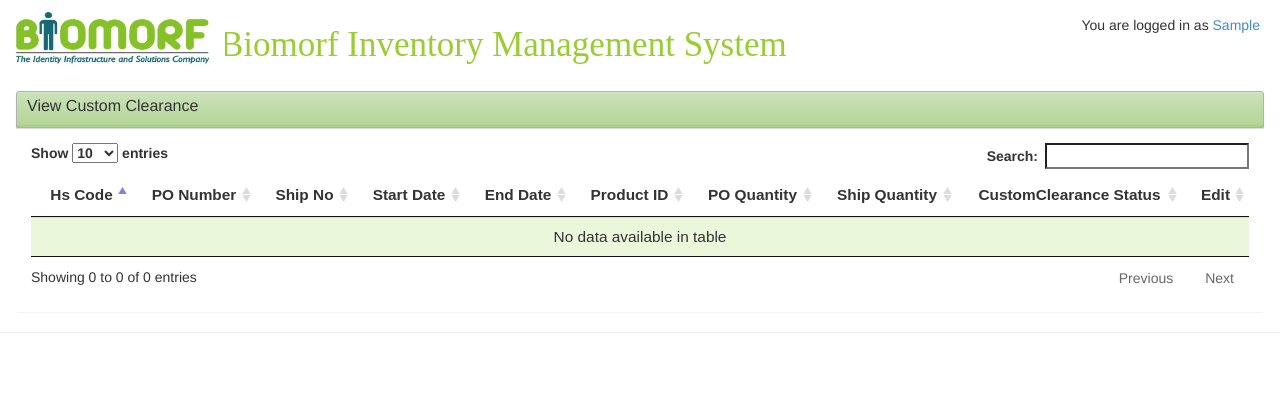
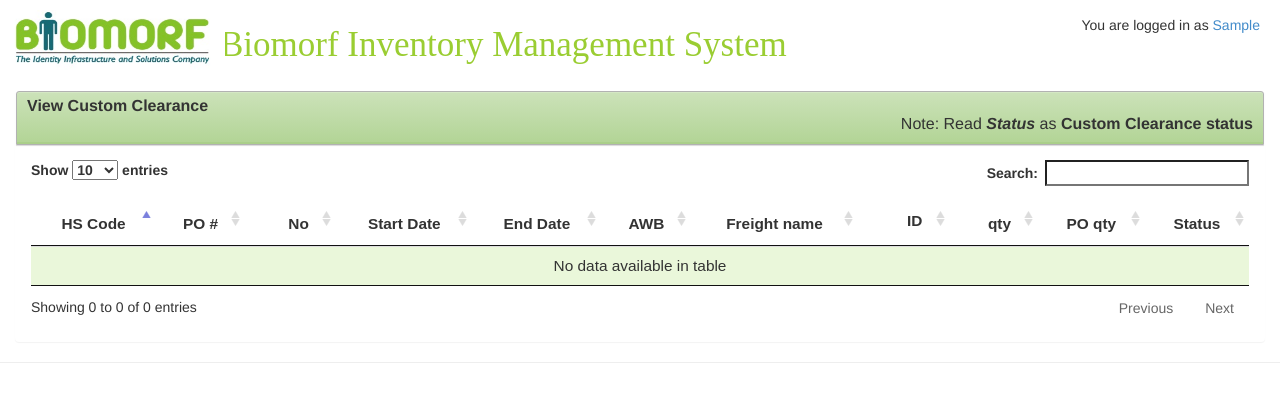
Before and after one commit to ramudevops123/gitlab, a Django app: page /accounts/ViewCustomClearance/ in a window 1280 px wide. Shown: the top 402 px of the page. Run offline with Django 3.2, Linux system fonts and the light colour scheme; the visitor is signed in with stand-in values (Sample User, id 1); data that the repository does not hold is empty; parts of the project's set-up code (start-up, migrations or seed data) failed here and were passed over; some libraries are stand-ins or nearby versions.

Commit message:
git-svn-id: http://192.168.6.6/svn/BIMS@24 55610dc9-07cd-4d4d-84bb-46dc11ea6870

```diff
--- a/blog/templates/ViewCustomClearance.html
+++ b/blog/templates/ViewCustomClearance.html
@@ -16,8 +16,10 @@
 
 	{% endif %}
 
-<title>Create Ticket</title>
+
+<title>::: BIMS :::</title>
  {% load staticfiles %}
+
  <link type "text/css" rel="stylesheet" href="{% static 'css/bootstrap.min.css' %}">
  <link type "text/css" rel="stylesheet" href="{% static 'css/styles.css' %}">
  <link type "text/css" rel="stylesheet" href="{% static 'css/Stickyfooter.css' %}">
@@ -71,42 +73,55 @@
    <div class="col-md-12">
    <div class="panel">
    <div class="panel-heading" id="heading-color" style="padding: 5px 10px 2px;">
-   <h4 class="panel-title" id="user title">View Custom Clearance<h4>
+   <h4 class="panel-title" id="user title"><strong>View Custom Clearance </strong><p align="right">Note: Read <em><strong>Status</em></strong> as <strong>Custom Clearance status</strong></p></h4>
+
    </div>
    <div class="panel-body">
    <table id="myTable" class="table table-striped" style="text-align:center; font-size: 1.1em;font-family: 'Source Sans Pro', sans-serif;color:#333;">
     <thead>
                                     <tr>
-										<th class="center">Hs Code</th>
-										<th class="center">PO Number</th>
-										<th class="center">Ship No</th>
-                                        <th class="center">Start Date</th>
+										<th class="center">HS Code</th>
+										<th class="center">PO #</th>
+										<th class="center"><i class="material-icons">&#xe558;</i> No</th>
+										<th class="center">Start Date</th>
 										<th class="center">End Date</th>
-										<th class="center">Product ID</th>
-										<th class="center">PO Quantity</th>
-										<th class="center">Ship Quantity</th>
-										<th class="center">CustomClearance Status</th>
-										<th class="center">Edit</th>
+										<th class="center">AWB</th>
+										<th class="center">Freight name</th>
+										<th class="center"><i style="font-size:24px" class="fa">&#xf288;</i> ID</th>
+										<th class="center"><i class="material-icons">&#xe558;</i>qty</th>
+										<th class="center">PO qty</th>
+										<th class="center">Status</th>
+										<!-- <th class="center">Edit</th> -->
                                         </tr>
                                 </thead>
 
 								<tbody>
 					{% for u in obj %}
                                     <tr>
-									   <td class="center">{{ u.HsCode }}</td>
-                                       <td class="center">{{ u.PONumber }}</td>
+									  {% if u.CustomClearanceStatus == 'Finished' %}
+									   <td class="center"><a href="/accounts/ViewCustomClearanceDetails/{{ u.id }} style="color: blue;" title="View">{{ u.HsCode }}</a></td>
+										{% else %}
+										<td class="center"><a href="/accounts/EditCustomClearance/{{ u.id }} style="color: blue;" title="Edit">{{ u.HsCode }}</a></td>
+
+										{% endif %}
+									<!-- <td class="center"><a href="/accounts/ViewCustomClearanceDetails/{{ u.id }}">{{ u.HsCode }}</td> -->
+
+									   <td class="center">{{ u.PONumber }}</td>
 									   <td class="center">{{ u.ShipNumber }}</td>
-									   <td class="center">{{ u.StartDate|date:"Y-m-d" }}</td>
-									   <td class="center">{{ u.FinishDate|date:"Y-m-d" }}</td>
+									   <td class="center">{{ u.StartDate|date:"d-m-Y" }}</td>
+									   <td class="center">{{ u.FinishDate|date:"d-m-Y" }}</td>
+									   <td class="center">{{ u.ShipAWB }}</td>
+									   <td class="center">{{ u.ShipFreightName }}</td>
 									   <td class="center">{{ u.ProductID }}</td>
-									    <td class="center">{{ u.POQuantity }}</td>
+									   <td class="center">{{ u.POQuantity }}</td>
 									   <td class="center">{{ u.ShipmentQuantity }}</td>
 									   <td class="center">{{ u.CustomClearanceStatus }}</td>
-									    {% if u.CustomClearanceStatus == 'Finished' %}
-									   <td class="center"></td>
+									<!--    {% if u.CustomClearanceStatus == 'Finished' %}
+									   <td class="center"><a href="/accounts/ViewCustomClearanceDetails/{{ u.id }}">View</a></td>
 									   {% else %}
-										<td class="center"><a href="/accounts/EditCustomClearance/{{u.id}}">Edit</a></td>
-										{% endif %}
+										<td class="center"><a href="/accounts/EditCustomClearance/{{ u.id }}">Edit</a></td>
+
+										{% endif %} -->
 
                                     </tr>
 									{% endfor %}
```
